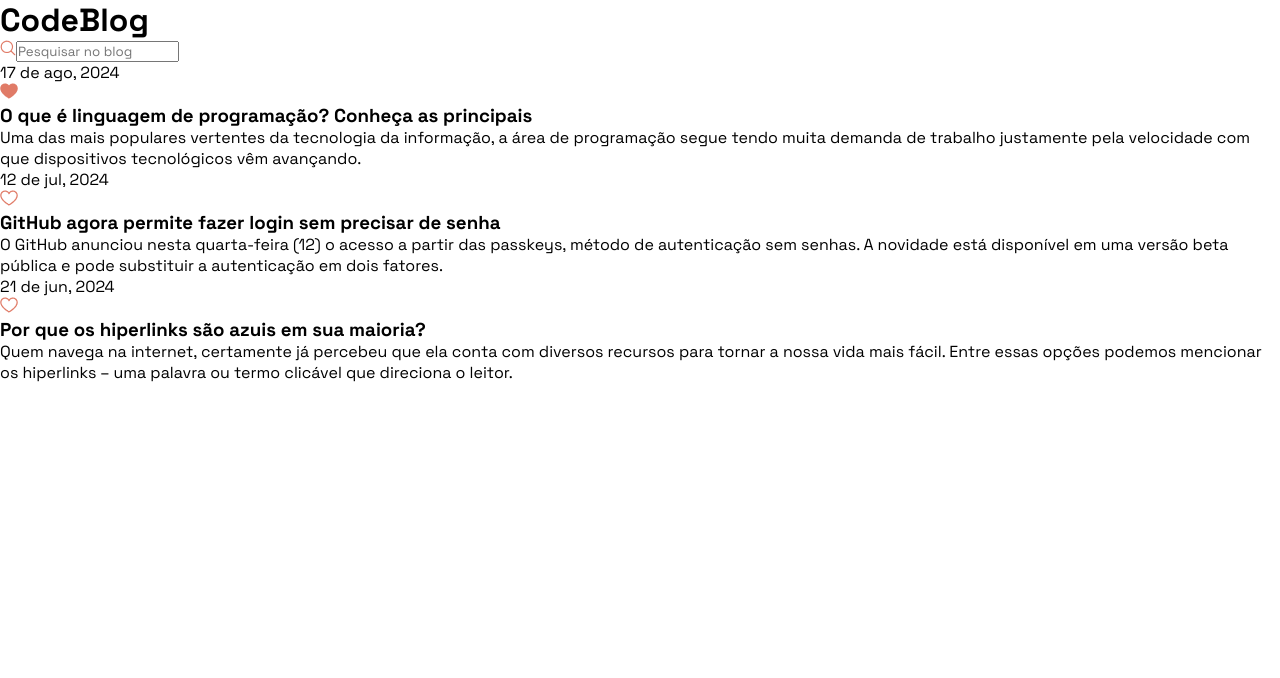
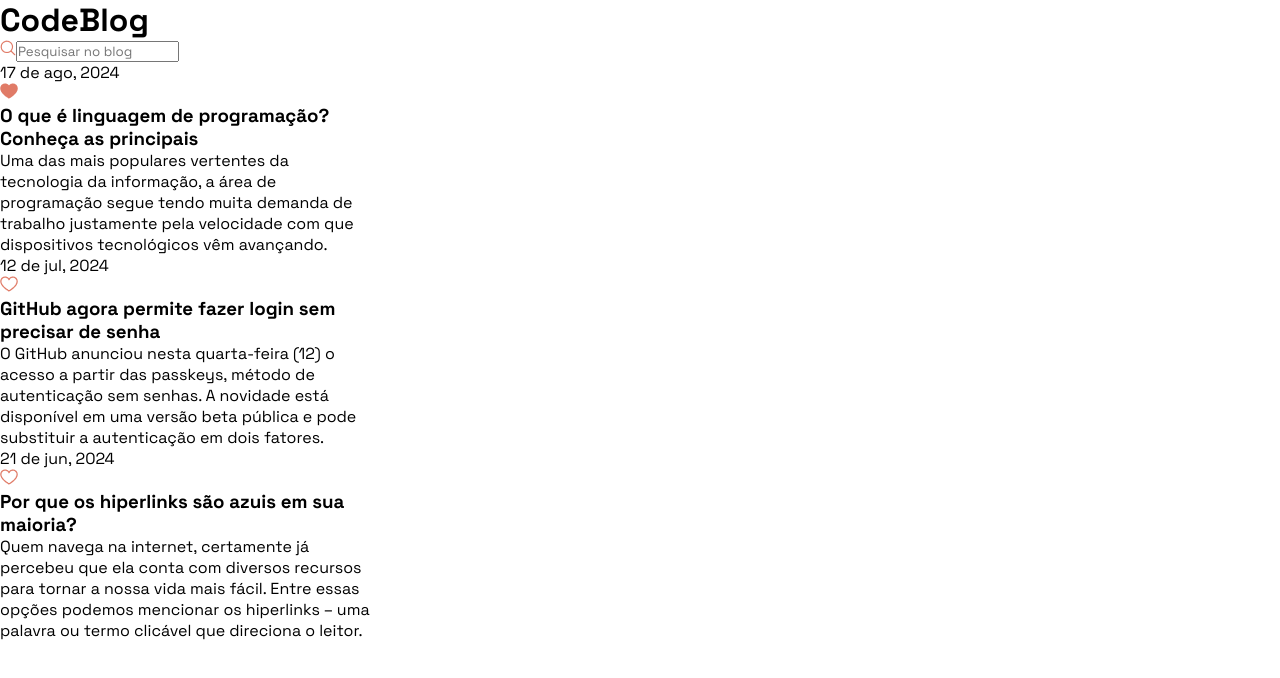
Before and after one commit to GuilhermeEduardo23/codeblog, a React (Vite) app: page / in a window 1280 px wide. Shown: the top 678 px of the page. Built offline with nearby package versions, Linux system fonts and the light colour scheme; data requests are answered from the project's data file.

Commit message:
Início estilização componente Header

```diff
--- a/src/App.tsx
+++ b/src/App.tsx
@@ -1,4 +1,4 @@
-import Card from './Routes/card/Card'
+import Card from './Routes/Card/Card'
 import Header from './Routes/Header/Header'
 
 function App() {
--- a/src/Routes/Card/Card.module.scss
+++ b/src/Routes/Card/Card.module.scss
@@ -0,0 +1,9 @@
+@import url("../../variables.scss");
+
+.section {
+    width: 375px;
+    height: hug(209px);
+    border: 0px, 0px, 2px, 0px;
+    padding: 48px, 24px, 48px, 24px;
+    gap: 32px;
+}
--- a/src/Routes/Card/Card.tsx
+++ b/src/Routes/Card/Card.tsx
@@ -14,7 +14,7 @@ const Card = () => {
         return <p>Carregando artigos...</p>
 
   return (
-    <section>
+    <section className={styles.section}>
        {data?.map(item => (
         <article key={item.id}>
             <div>
--- a/src/variables.scss
+++ b/src/variables.scss
@@ -2,3 +2,6 @@ $brand_color: #E07B67;
 $dark_10: #121214;
 $dark_20: #17171A;
 $dark_30: #202024;
+$dark_40: #252529;
+$dark_50: #AFABB6;
+$dark_60: #FFFFFF;
```
Also changed, not shown: src/Routes/card/Card.module.scss (deleted).
